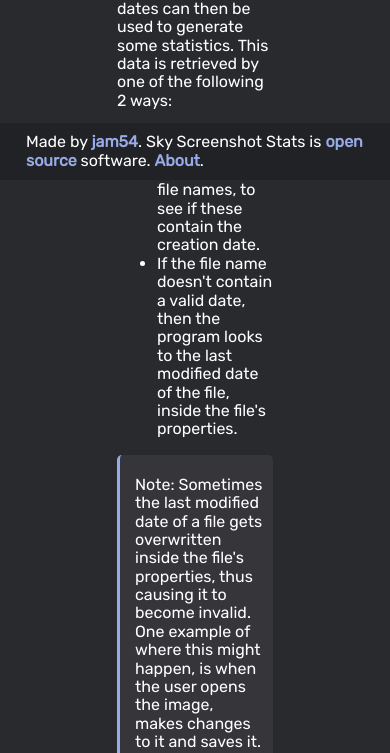
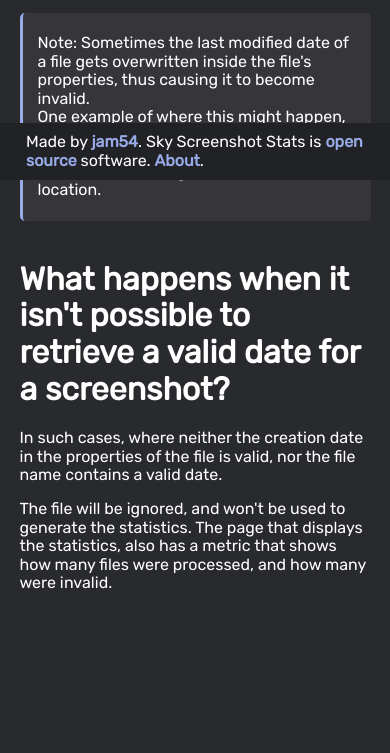
Before and after one commit to jam53/sky-screenshot-stats, a website built with Parcel: page howitworks.html in a window 390 px wide. Shown: the part 664-1417 px from the top of the page. After the commit the page ends 1332 px from the top, so only its background shows below. Built offline with nearby package versions, Linux system fonts and the light colour scheme.

Commit message:
On mobile devices, the web page now takes up the entire width of the screen. Instead of just a small area in the middle

```diff
--- a/css/howitworks.css
+++ b/css/howitworks.css
@@ -5,3 +5,9 @@
     padding-top: 60px;
     padding-bottom: 60px;
 }
+/*Make the webpage take up the entire width of the screen, if the page is being viewed on a mobile device*/
+@media only screen and (max-width: 1100px) {
+    .howitworks {
+        width: 90%;
+    }
+}
```
Also changed, not shown: css/about.css (+7 -0 lines), css/landingpage.css (+8 -0 lines).
